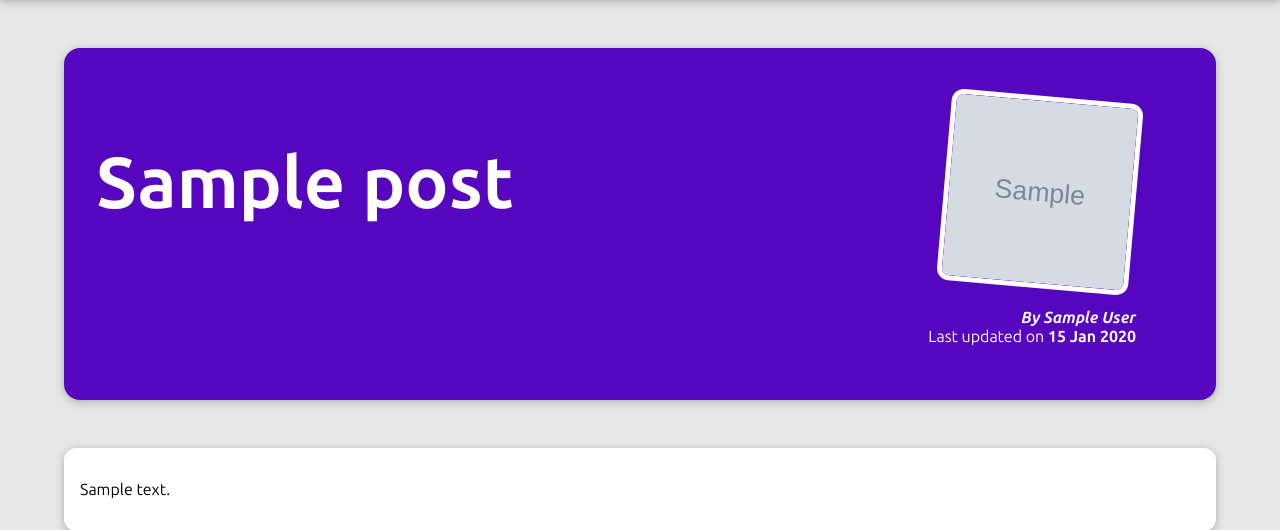
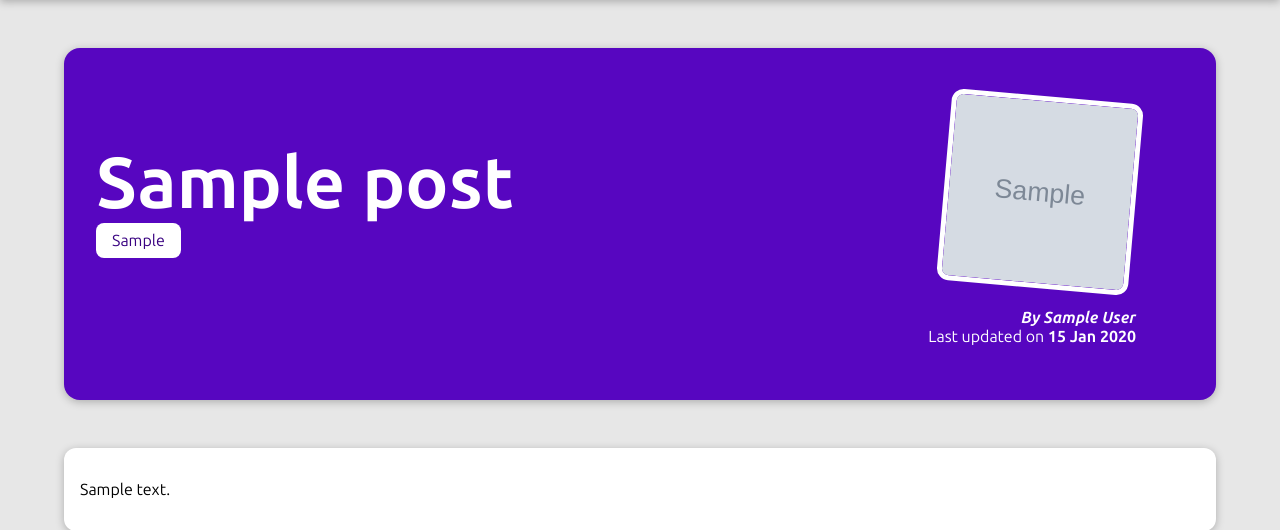
Before and after one commit to asaninocente/my-site, a Django app: a page that uses blog/templates/blog/post-detail.html in a window 1280 px wide. Shown: the part 80-610 px from the top of the page. Run offline with Django 5.2, Linux system fonts and the light colour scheme; tables that the repository leaves empty hold one stand-in row (values such as "Sample post"); grey boxes marked "Sample" are stand-in pictures.

Commit message:
Minor Changes to show tags

```diff
--- a/blog/static/blog/post-detail.css
+++ b/blog/static/blog/post-detail.css
@@ -22,6 +22,7 @@ body {
 #summary h2 {
   color: white;
   font-size: 4.5rem;
+  margin-bottom: 0.25rem;
 }
 
 #summary article {
@@ -47,6 +48,11 @@ body {
   font-weight: bold;
 }
 
+#summary a {
+  color: white;
+  text-decoration: none;
+}
+
 #summary time {
   font-weight: bold;
 }
@@ -60,3 +66,10 @@ main {
   border-radius: 12px;
   box-shadow: 0 2px 8px rgba(0, 0, 0, 0.25);
 }
+
+.tag {
+  background-color: white;
+  color: #390281;
+  padding: 0.5rem 1rem;
+  border-radius: 8px;
+}
--- a/blog/templates/blog/post-detail.html
+++ b/blog/templates/blog/post-detail.html
@@ -13,10 +13,14 @@
   <section id="summary">
     <header>
       <h2>{{ post.title }}</h2>
-
+      <div>
+        {% for tag in post_tags %}
+          <span class='tag'>{{ tag.caption }}</span>
+        {% endfor %}
+      </div>
       <article>
         <img src='{% static "blog/images/"|add:post.image_name %}' alt='{{ post.title }}' />
-        <address>By {{ post.author }}</address>
+        <address>By <a href='mailto:{{ post.author.email_address }}'>{{ post.author }}</a></address>
         <div>
           Last updated on <time>{{ post.date|date:'d M Y' }}</time>
         </div>
--- a/blog/views.py
+++ b/blog/views.py
@@ -22,5 +22,6 @@ def post_detail(request, slug):
   # identified_post = next(post for post in all_posts if post['slug'] == slug)
   identified_post = get_object_or_404(Post, slug=slug)
   return render(request, 'blog/post-detail.html', {
-    "post": identified_post
+    'post': identified_post,
+    'post_tags': identified_post.tags.all()
   })
```
